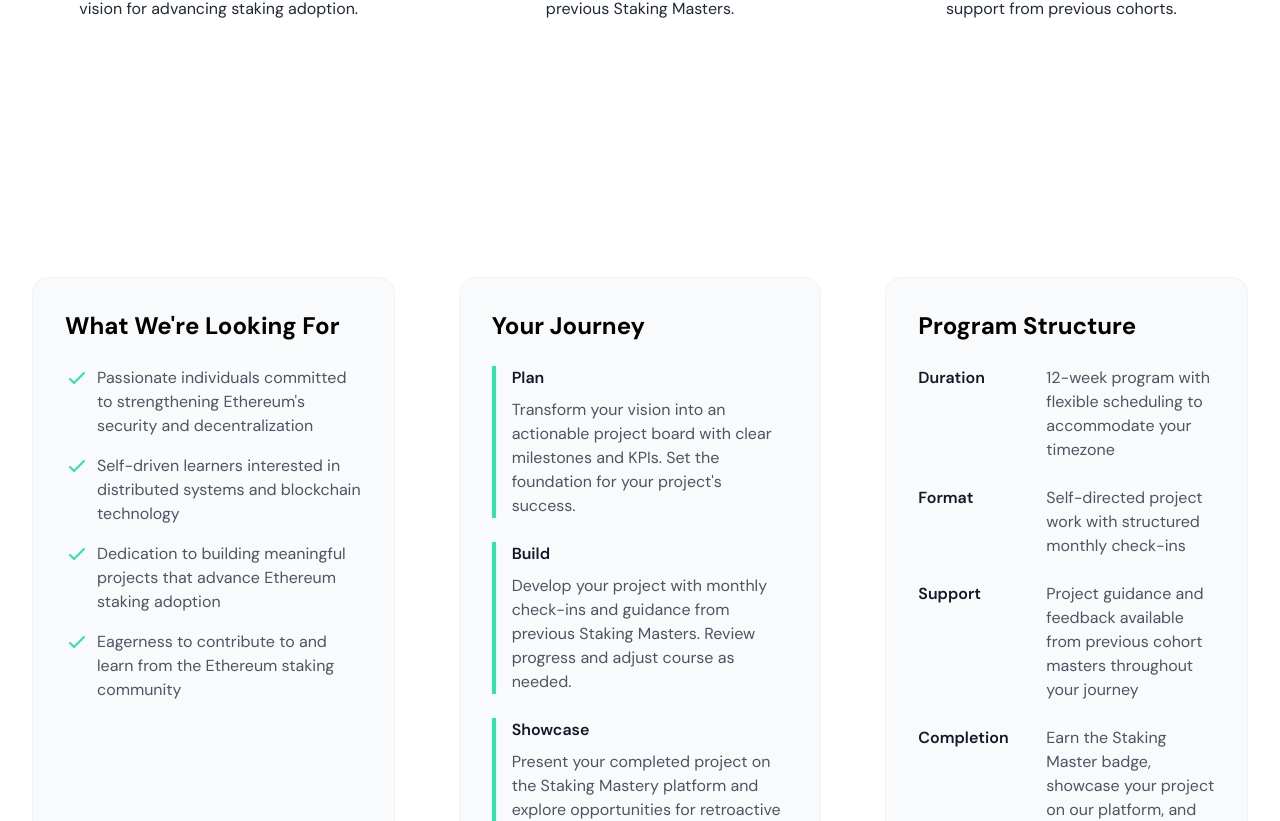
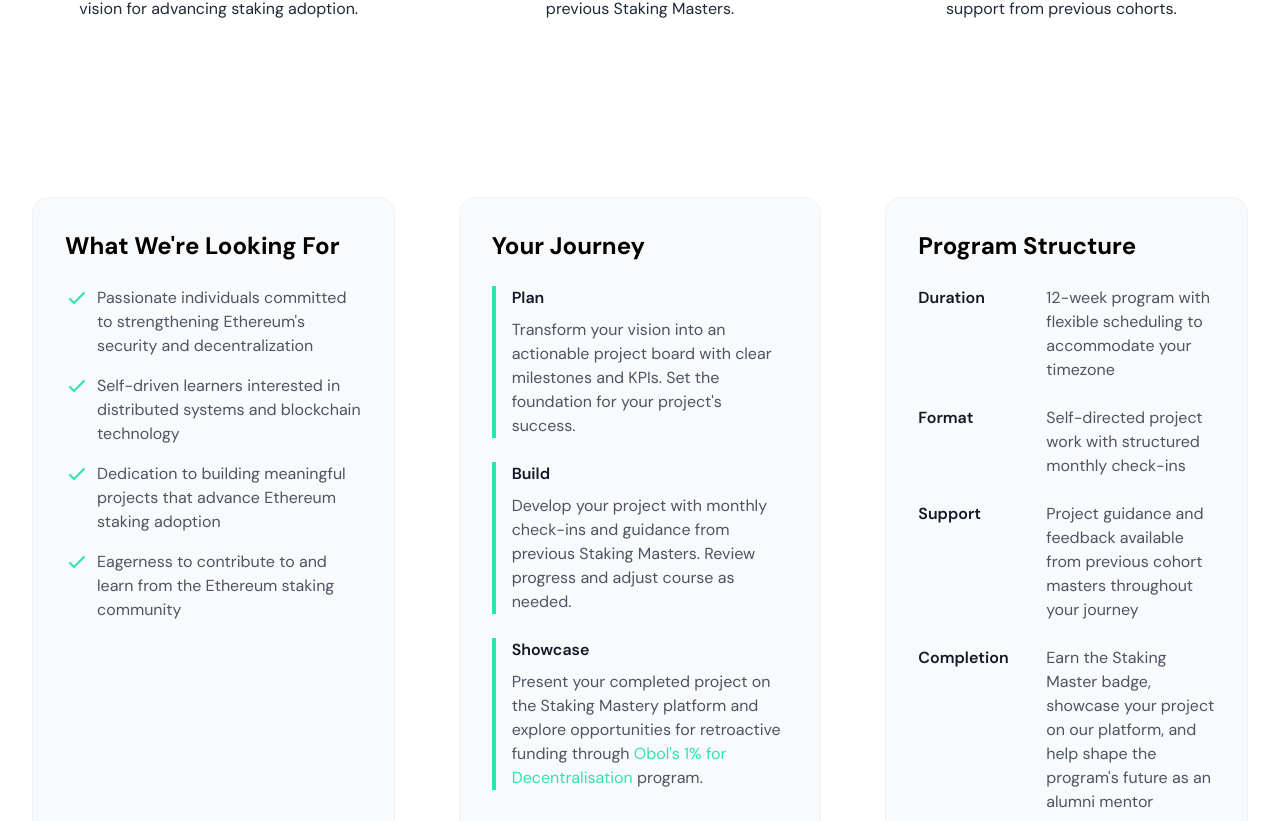
Before and after one commit to SCGilbert/Staking-Mastery-Program, a Next.js app: page /mastery in a window 1280 px wide. Shown: the part 4430-5251 px from the top of the page. Built offline with nearby package versions, Linux system fonts and the light colour scheme.

Commit message:
Update MasteryPage: Adjusted the "Program Details" section to reduce padding from 32 to 12, improving layout and visual consistency. This change aims to enhance the overall user experience on the page.

```diff
--- a/app/mastery/page.js
+++ b/app/mastery/page.js
@@ -402,7 +402,7 @@
       </section>
 
       {/* Program Details Section */}
-      <section className="w-full bg-white py-32">
+      <section className="w-full bg-white py-12">
         <div className="max-w-7xl mx-auto px-4 sm:px-6 lg:px-8">
           <div className="grid grid-cols-1 lg:grid-cols-3 gap-16">
             {/* Requirements Card */}
```
